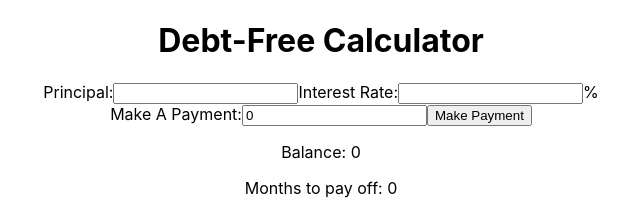
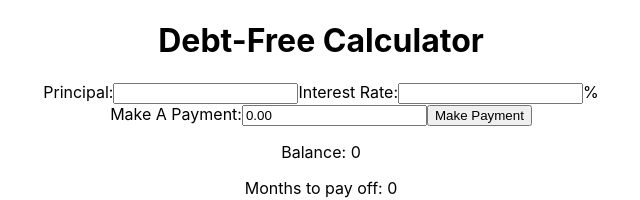
Before and after one commit to klope3/debt-free-calc, a React (Create React App) app: page / in a window 1280 px wide. Shown: the top 200 px of the page, without its empty margins (319-959 px from the left). Built offline with nearby package versions, Linux system fonts and the light colour scheme.

Commit message:
Clean up code; fix payment field validation

```diff
--- a/src/CalcMain.jsx
+++ b/src/CalcMain.jsx
@@ -14,25 +14,32 @@ class CalcMain extends React.Component {
     }
 
     changePrincipal = event => {
-        console.log(this.state.payments);
         let {principal, payments} = this.state;
         let valToSet = payments.length === 0 ? event.target.value : principal;
-        this.setState({ principal: valToSet });
+        this.setState({ principal: valToSet }, () => this.validatePaymentField());
     };
-    changeInterestRate = event => this.setState({ interestRate: event.target.value });
+    changeInterestRate = event => {
+        this.setState({ interestRate: event.target.value }, () => this.validatePaymentField());
+    };
     changePaymentAmount = event => {
         let valFromUser = event.target.value;
-        let {principal, interestRate} = this.state;
-        console.log("Sending " + principal + ", " + interestRate);
+        this.setState({paymentField: valFromUser}, () => this.validatePaymentField());
+    };
+    validatePaymentField = () => {
+        let {principal, interestRate, paymentField} = this.state;
+        let valToSet = this.clampPaymentToMinimum(principal, interestRate, paymentField);
+        this.setState({ paymentField: valToSet });
+    };
+    clampPaymentToMinimum = (principal, interestRate, paymentAmount) => {
         let minPayment = this.calcMinimumPayment(principal, interestRate);
         let {principalPaid, interestPaid} = minPayment;
-        let minPaymentTotal = (principalPaid + interestPaid).toFixed(2);
-        let valToSet = valFromUser >= minPaymentTotal ? valFromUser : minPaymentTotal;
-        this.setState({ paymentField: valToSet });
+        let minPaymentTotal = principalPaid * 1 + interestPaid * 1;
+        let clampedVal = paymentAmount >= minPaymentTotal ? paymentAmount : minPaymentTotal;
+        return clampedVal;
     };
     calcMinimumPayment = (principal, interestRate) => ({
         interestPaid: (interestRate * 0.01 / 12) * principal,
-        principalPaid: principal > 100 ? principal * 0.01 : principal,
+        principalPaid: principal > 100 ? principal * 0.01 : principal * 1,
     });
     calcMonthsToRepayment = (principal) => {
         let curPrincipal = principal;
@@ -64,8 +71,10 @@ class CalcMain extends React.Component {
     render() {
         let { principal, interestRate, paymentField } = this.state;
         const monthsToZero = this.calcMonthsToRepayment(principal, interestRate);
+        paymentField *= 1;
+        const paymentRounded = paymentField.toFixed(2);
         principal *= 1;
-        const roundedBalance = principal > 0 ? principal.toFixed(2) : 0;
+        const balanceRounded = principal > 0 ? principal.toFixed(2) : 0;
 
         return (
             <div>
@@ -77,10 +86,10 @@ class CalcMain extends React.Component {
                     <input onChange={this.changeInterestRate} type="number" id="interest-rate" /><span>%</span>
                 </form>
                 <label htmlFor="payment-field">Make A Payment:</label>
-                <input type="number" id="payment-field" value={paymentField} onChange={this.changePaymentAmount} />
+                <input type="number" id="payment-field" value={paymentRounded} onChange={this.changePaymentAmount} />
                 <button onClick={this.makePayment}>Make Payment</button>
                 <p></p>
-                <p>Balance: {roundedBalance}</p>
+                <p>Balance: {balanceRounded}</p>
                 <p>Months to pay off: {monthsToZero}</p>
                 <CalcPayHistory payments={this.state.payments} />
             </div>
```
